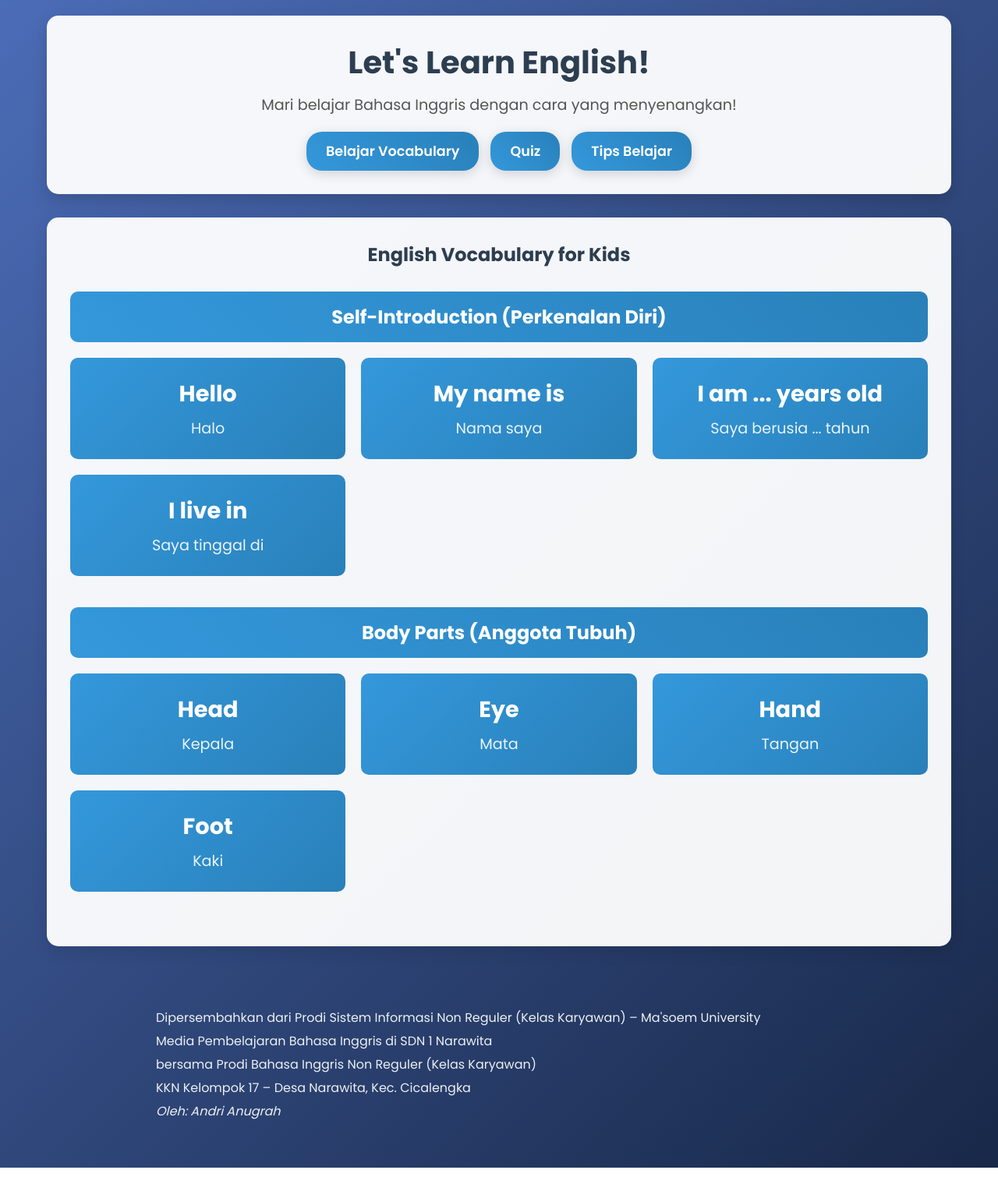
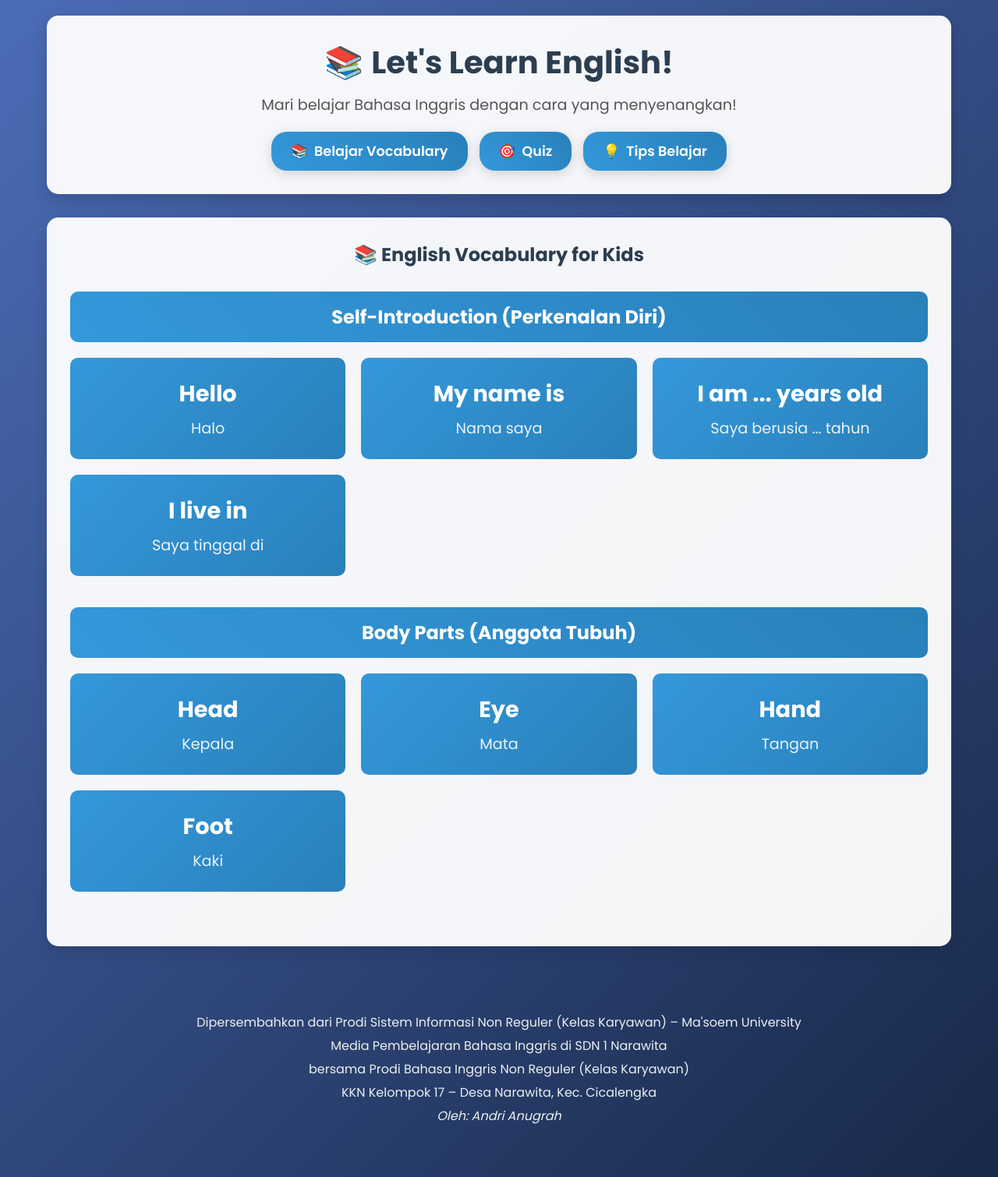
Before and after one commit to andriianugrah/Pembelajaran-Bahasa-Inggris-Kelas-4-6, a plain HTML site: page index.html in a window 1280 px wide. Shown: the whole page at 78% size. Drawn offline with Linux system fonts and the light colour scheme.

Commit message:
Update index.html

```diff
--- a/index.html
+++ b/index.html
@@ -18,16 +18,19 @@
             background: linear-gradient(135deg, #4b6cb7 0%, #182848 100%);
             min-height: 100vh;
             color: #333;
+            display: flex;
+            flex-direction: column;
+            align-items: center;
         }
 
         .container {
             max-width: 1200px;
-            margin: 0 auto;
+            width: 100%;
             padding: 20px;
+            text-align: center;
         }
 
         header {
-            text-align: center;
             background: rgba(255, 255, 255, 0.95);
             border-radius: 15px;
             padding: 30px;
@@ -52,6 +55,14 @@
             font-size: 2.5em;
             margin-bottom: 10px;
             font-weight: 700;
+            display: flex;
+            align-items: center;
+            justify-content: center;
+        }
+
+        h1::before {
+            content: "📚";
+            margin-right: 10px;
         }
 
         .subtitle {
@@ -66,6 +77,7 @@
             gap: 15px;
             justify-content: center;
             flex-wrap: wrap;
+            margin-top: 20px;
         }
 
         .nav-btn {
@@ -74,10 +86,15 @@
             border: none;
             padding: 12px 25px;
             border-radius: 20px;
-            cursor: pointer;
             font-size: 1.1em;
             font-weight: 600;
             font-family: 'Poppins', sans-serif;
+            cursor: pointer;
+            pointer-events: auto;
+            opacity: 1;
+            display: flex;
+            align-items: center;
+            justify-content: center;
             transition: all 0.3s ease;
             box-shadow: 0 4px 15px rgba(0, 0, 0, 0.15);
         }
@@ -86,6 +103,14 @@
             transform: translateY(-3px);
             box-shadow: 0 6px 20px rgba(0, 0, 0, 0.2);
         }
+
+        .nav-btn::before {
+            margin-right: 8px;
+        }
+
+        .nav-btn[data-section="learn"]::before { content: "📚"; }
+        .nav-btn[data-section="quiz"]::before { content: "🎯"; }
+        .nav-btn[data-section="facts"]::before { content: "💡"; }
 
         .section {
             background: rgba(255, 255, 255, 0.95);
@@ -119,13 +144,7 @@
             padding: 25px;
             border-radius: 10px;
             text-align: center;
-            transition: all 0.3s ease;
-            cursor: pointer;
-        }
-
-        .vocab-card:hover {
-            transform: scale(1.05);
-            box-shadow: 0 10px 25px rgba(0, 0, 0, 0.15);
+            pointer-events: none;
         }
 
         .vocab-english {
@@ -217,7 +236,7 @@
         }
 
         .score {
-            background: linear-gradient(45deg, #ecf0f1, #bdc3c7);
+            background: linear-gradient(135deg, #ecf0f1, #bdc3c7);
             padding: 20px;
             border-radius: 10px;
             margin: 20px 0;
@@ -281,6 +300,7 @@
             margin: 20px 0;
             border-left: 5px solid #2c3e50;
             font-family: 'Poppins', sans-serif;
+            pointer-events: none;
         }
 
         .fun-fact h3 {
@@ -331,6 +351,24 @@
                 grid-template-columns: 1fr;
             }
         }
+
+        .footer-info {
+            max-width: 960px;
+            margin: 30px auto 60px auto;
+            padding: 0 40px;
+            color: #ecf0f1;
+            text-align: center;
+        }
+
+        .footer-info p {
+            font-size: 16px;
+            margin: 6px 0;
+            line-height: 1.5;
+        }
+
+        .footer-info p em {
+            font-style: italic;
+        }
     </style>
 </head>
 <body>
@@ -339,15 +377,15 @@
             <h1>Let's Learn English!</h1>
             <p class="subtitle">Mari belajar Bahasa Inggris dengan cara yang menyenangkan!</p>
             <div class="nav-buttons">
-                <button class="nav-btn" onclick="showSection('learn')">Belajar Vocabulary</button>
-                <button class="nav-btn" onclick="showSection('quiz')">Quiz</button>
-                <button class="nav-btn" onclick="showSection('facts')">Tips Belajar</button>
+                <button class="nav-btn" data-section="learn" onclick="showSection('learn')">Belajar Vocabulary</button>
+                <button class="nav-btn" data-section="quiz" onclick="showSection('quiz')">Quiz</button>
+                <button class="nav-btn" data-section="facts" onclick="showSection('facts')">Tips Belajar</button>
             </div>
         </header>
 
         <!-- Section Pembelajaran -->
         <div id="learn" class="section active">
-            <h2 style="text-align: center; color: #2c3e50; margin-bottom: 30px; font-family: 'Poppins', sans-serif; font-weight: 700;">English Vocabulary for Kids</h2>
+            <h2 style="text-align: center; color: #2c3e50; margin-bottom: 30px; font-family: 'Poppins', sans-serif; font-weight: 700;">📚 English Vocabulary for Kids</h2>
 
             <!-- Kategori Perkenalan Diri -->
             <div class="category-section">
@@ -399,7 +437,7 @@
         <!-- Section Quiz -->
         <div id="quiz" class="section">
             <div class="quiz-container">
-                <h2 style="color: #2c3e50; margin-bottom: 30px; font-family: 'Poppins', sans-serif; font-weight: 700;">English Quiz</h2>
+                <h2 style="color: #2c3e50; margin-bottom: 30px; font-family: 'Poppins', sans-serif; font-weight: 700;">🎯 English Quiz</h2>
                 <div class="score">
                     <p>Score: <span id="score">0</span> | Question: <span id="question-number">1</span>/<span id="total-question">10</span></p>
                 </div>
@@ -420,21 +458,21 @@
                             <span class="option-text">Goodbye</span>
                         </button>
                     </div>
-                    <button class="next-btn" id="next-btn" onclick="nextQuestion()">Next Question</button>
+                    <button class="next-btn" id="next-btn" onclick="nextQuestion()">Next Question ➡️</button>
                 </div>
 
                 <div class="congratulations" id="congratulations">
-                    <h2>Congratulations!</h2>
+                    <h2>🎉 Congratulations!</h2>
                     <p>You have completed the quiz!</p>
                     <p id="final-score"></p>
-                    <button class="next-btn" style="display: inline-block;" onclick="restartQuiz()">Play Again</button>
+                    <button class="next-btn" style="display: inline-block;" onclick="restartQuiz()">🔄 Play Again</button>
                 </div>
             </div>
         </div>
 
         <!-- Section Tips Belajar -->
         <div id="facts" class="section">
-            <h2 style="text-align: center; color: #2c3e50; margin-bottom: 30px; font-family: 'Poppins', sans-serif; font-weight: 700;">Tips Belajar Bahasa Inggris</h2>
+            <h2 style="text-align: center; color: #2c3e50; margin-bottom: 30px; font-family: 'Poppins', sans-serif; font-weight: 700;">💡 Tips Belajar Bahasa Inggris</h2>
 
             <div class="fun-fact">
                 <h3>Perkenalkan Diri</h3>
@@ -461,6 +499,14 @@
                 <p>Coba game mencocokkan kata seperti "Head" dengan "Kepala" untuk membuat belajar lebih seru!</p>
             </div>
         </div>
+    </div>
+
+    <div class="footer-info">
+        <p>Dipersembahkan dari Prodi Sistem Informasi Non Reguler (Kelas Karyawan) – Ma'soem University</p>
+        <p>Media Pembelajaran Bahasa Inggris di SDN 1 Narawita</p>
+        <p>bersama Prodi Bahasa Inggris Non Reguler (Kelas Karyawan)</p>
+        <p>KKN Kelompok 17 – Desa Narawita, Kec. Cicalengka</p>
+        <p><em>Oleh: Andri Anugrah</em></p>
     </div>
 
     <script>
@@ -677,49 +723,7 @@
 
         document.addEventListener('DOMContentLoaded', function() {
             loadQuestion();
-
-            const vocabCards = document.querySelectorAll('.vocab-card');
-            vocabCards.forEach(card => {
-                card.addEventListener('click', function() {
-                    this.style.transform = 'scale(0.95)';
-                    setTimeout(() => {
-                        this.style.transform = 'scale(1.05)';
-                        setTimeout(() => {
-                            this.style.transform = 'scale(1)';
-                        }, 100);
-                    }, 100);
-
-                    console.log('Vocabulary card clicked:', this.querySelector('.vocab-english').textContent);
-                });
-            });
         });
     </script>
 </body>
-<div class="footer-info">
-  <p>Dipersembahkan dari Prodi Sistem Informasi Non Reguler (Kelas Karyawan) – Ma'soem University</p>
-  <p>Media Pembelajaran Bahasa Inggris di SDN 1 Narawita</p>
-  <p>bersama Prodi Bahasa Inggris Non Reguler (Kelas Karyawan)</p>
-  <p>KKN Kelompok 17 – Desa Narawita, Kec. Cicalengka</p>
-  <p><em>Oleh: Andri Anugrah</em></p>
-</div>
-
-<style>
-  .footer-info {
-    max-width: 960px; /* disamakan dengan lebar konten utama (kotak putih) */
-    margin: 30px auto 60px auto; /* jarak atas-bawah lebih proporsional */
-    padding: 0 40px; /* biar gak nempel ke kiri-kanan */
-    color: #ecf0f1; /* warna teks diganti agar tidak tabrakan dengan background */
-  }
-
-  .footer-info p {
-    font-size: 16px;
-    margin: 6px 0;
-    line-height: 1.5;
-  }
-
-  .footer-info p em {
-    font-style: italic;
-  }
-</style>
-
 </html>
```
